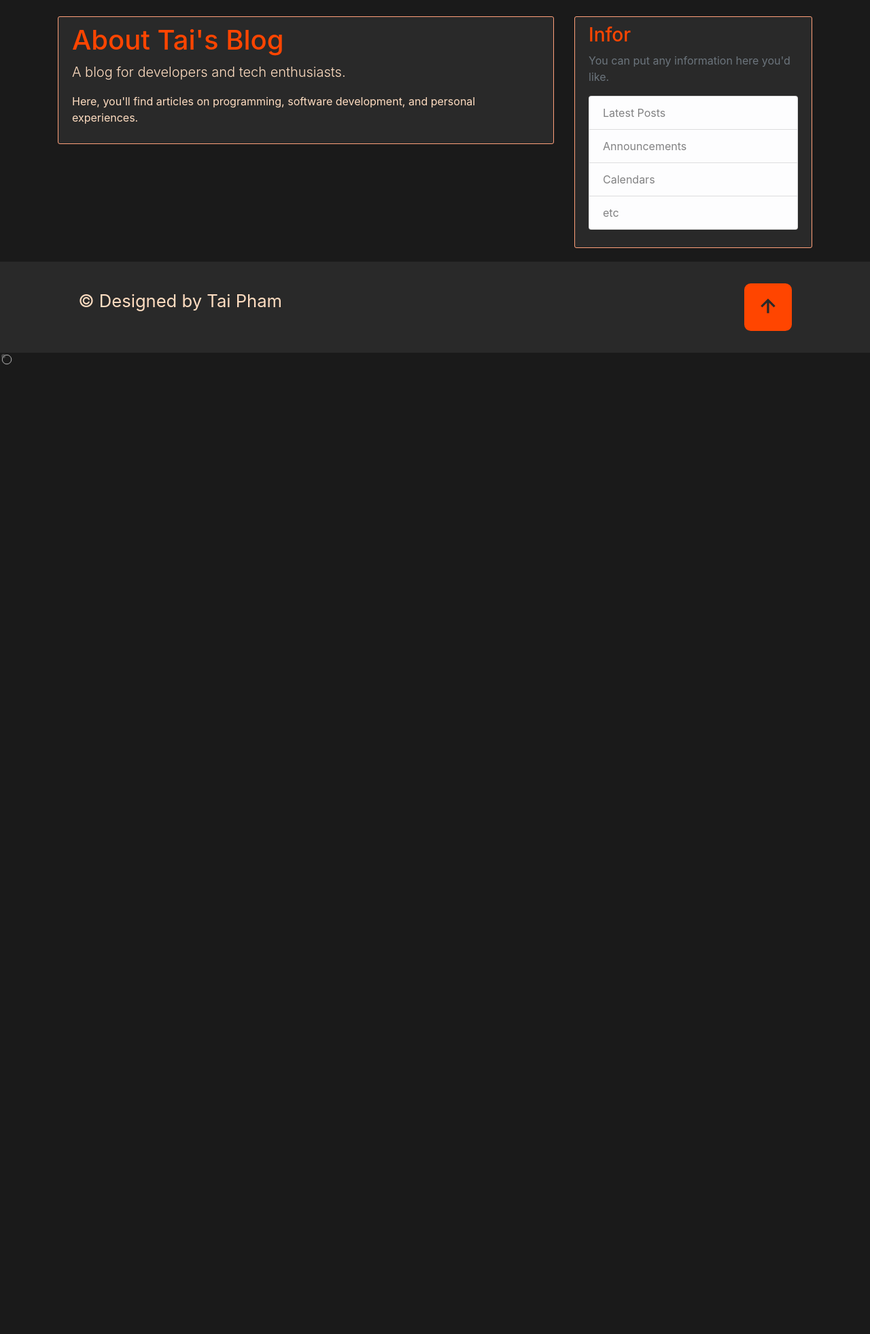
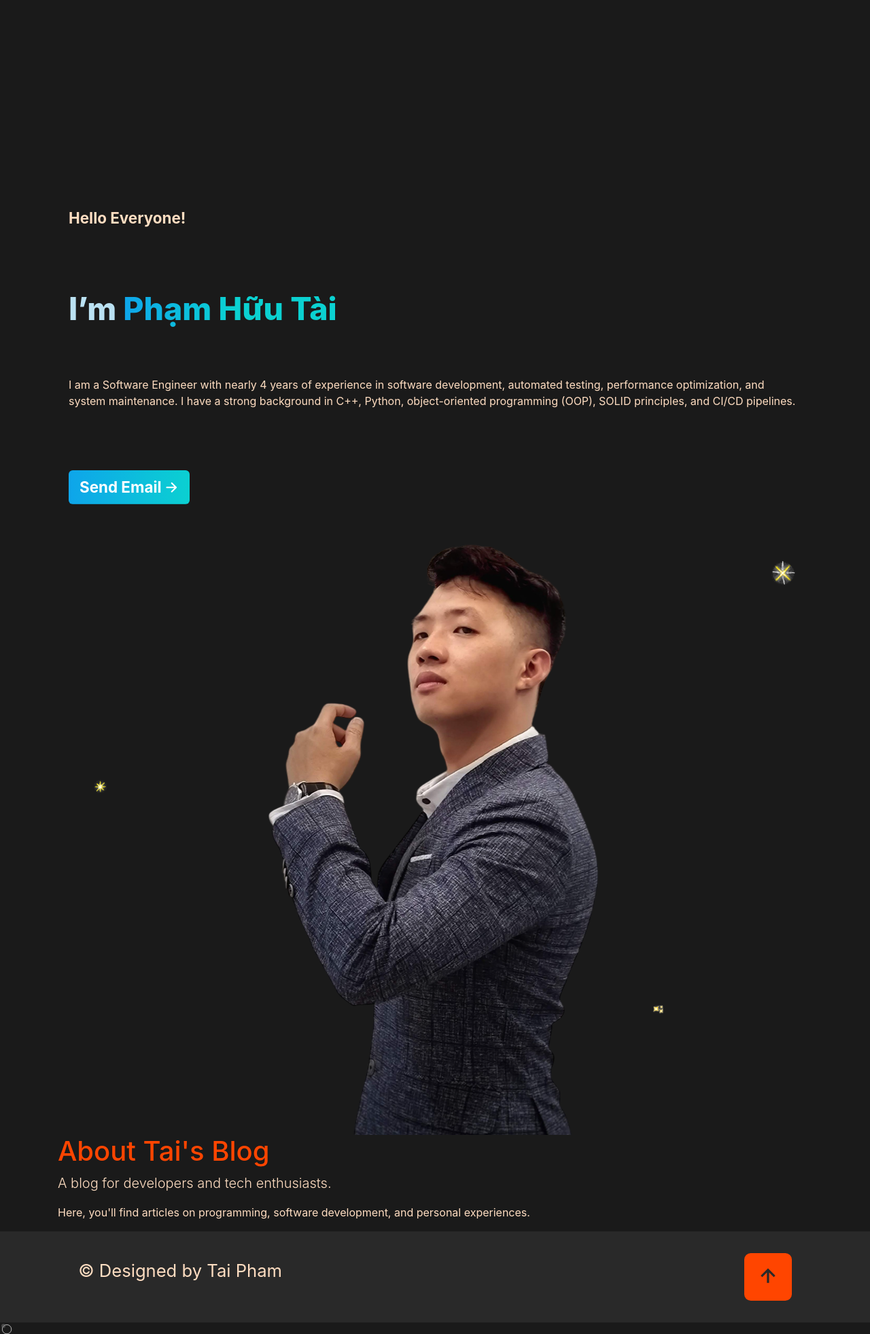
Before and after one commit to taiphamhuu56ld3/blog_flask, a Flask app: page /about in a window 1280 px wide. Shown: the part 56-2019 px from the top of the page at 68% size. Before the commit the page ends 593 px from the top, so only its background shows below. Run offline with Flask 3, Linux system fonts and the light colour scheme; some libraries are stand-ins or nearby versions.

Commit message:
[FEAT] F16: Add about me page for author

```diff
--- /dev/null
+++ b/flaskblog/static/about.css
@@ -0,0 +1,180 @@
+:root {
+  /* colors */
+
+  /* Background colors */
+  --bg-oxford-blue: hsla(222, 44%, 13%, 1);
+
+  /* Text colors */
+
+  --text-alice-blue: hsla(216, 100%, 95%, 1);
+  --text-columbia-blue: hsla(199, 69%, 84%, 1);
+
+  /* Gradient colors */
+  --gradient-1: linear-gradient(90deg, #0ea5ea, #0bd1d1 51%);
+  --gradient-2: linear-gradient(90deg, #0ea5ea, #0bd1d1 51%, #0ea5ea);
+
+  /* Border colors */
+  --border-white: hsl(0, 0%, 100%);
+
+  /* Defalut colors */
+  --white: hsl(0, 0%, 100%, 1);
+
+  /* Font size */
+  --fontSize-1: 2.9rem;
+  --fontSize-6: 1.4rem;
+
+  /* Font Weight */
+  --weight-bold: 700;
+  --weight-extraBold: 800;
+
+  /* line height */
+  --lineHeight-1: 1.3;
+
+  /* Border Radius */
+  --radius-6: 6px;
+  --radius-48: 48px;
+
+  /* Spacing */
+  --section-padding: 70px;
+
+  /* Transition */
+  --transition-1: 0.25s ease;
+}
+
+.author img,
+.author span,
+.author button,
+.author ion-icon {
+  display: block;
+}
+
+.author img {
+  height: auto;
+}
+
+.author button {
+  background: none;
+  font: inherit;
+  border: none;
+  color: inherit;
+}
+
+.author button {
+  cursor: pointer;
+}
+
+.author ion-icon {
+  pointer-events: none;
+}
+
+/* HERO */
+
+.author {
+  padding-block-start: calc(var(--section-padding) + 160px);
+}
+
+.author .container {
+  padding-inline: 16px;
+}
+
+.author .headline {
+  color: var(--text-columbia-blue);
+  line-height: var(--lineHeight-1);
+}
+
+.headline-1 {
+  font-size: var(--fontSize-1);
+  color: var(--text-alice-blue);
+  font-weight: var(--weight-extraBold);
+}
+
+.section-title {
+  margin-block-end: 10px;
+}
+
+.headline .span {
+  background-image: var(--gradient-1);
+  display: inline-block;
+  -webkit-text-fill-color: transparent;
+  -webkit-background-clip: text;
+}
+
+.author .btn {
+  background-image: var(--gradient-2);
+  background-size: 200%;
+  background-position: left;
+  color: var(--white);
+  font-size: var(--fontSize-6);
+  font-weight: var(--weight-bold);
+  max-width: max-content;
+  display: flex;
+  align-items: center;
+  gap: 3px;
+  transition: var(--transition-1);
+}
+
+.author .btn:is(:hover, :focus-visible) {
+  background-position: right;
+}
+
+.author .btn-primary {
+  padding: 8px 16px;
+  border-radius: var(--radius-6);
+}
+
+.author .container {
+  display: grid;
+  gap: 50px;
+}
+
+.author .author-subtitle {
+  font-size: var(--fontSize-6);
+  font-weight: var(--weight-bold);
+}
+
+.author .section-title {
+  margin-block: 20px;
+}
+
+.author .author-text {
+  margin-block-end: 40px;
+}
+
+.author-banner {
+  position: relative;
+}
+
+.author-banner .w-100 {
+  max-width: max-content;
+  margin-inline: auto;
+}
+
+.author .shape {
+  position: absolute;
+  z-index: 1;
+  animation: authorDecoAnim 3s linear infinite alternate;
+}
+
+@keyframes authorDecoAnim {
+  0% {
+    transform: translateY(30px) rotate(0);
+  }
+  100% {
+    transform: translateY(0) rotate(0.6turn);
+  }
+}
+
+.author .shape-1 {
+  top: 10px;
+  right: 10px;
+}
+
+.author .shape-2 {
+  top: 330px;
+  left: 35px;
+}
+
+.author .shape-3 {
+  bottom: 200px;
+  right: 200px;
+}
--- a/flaskblog/templates/about.html
+++ b/flaskblog/templates/about.html
@@ -1,6 +1,40 @@
 {% extends "layout.html" %}
 {% block content %}
-    <div class="content-section">
+    <div class="author">
+        <div class="container">
+            <div class="author-content"></div>
+            <p class="author-subtitle">Hello Everyone!</p>
+
+            <h1 class="headline headline-1 section-title">
+                I’m <span class="span">Phạm Hữu Tài</span>
+            </h1>
+
+            <p class="author-text">
+                I am a Software Engineer with nearly 4 years of experience in software development,
+                automated testing, performance optimization, and system maintenance.
+                I have a strong background in C++, Python, object-oriented programming (OOP),
+                SOLID principles, and CI/CD pipelines.
+            </p>
+
+            <a href="mailto:taiphamhuu56ld3@gmail.com">
+                <button class="btn btn-primary">
+                    <span class="span">Send Email</span>
+                    <ion-icon name="arrow-forward-outline" aria-hidden="true"></ion-icon>
+                </button>
+            </a>
+
+            <div class="author-banner">
+                <img src="../static/pics/tai_home.png" width="327" height="490" alt="TaiPham Clark" class="w-100" />
+
+                <img src="../static/pics/blink1.png" width="35" height="35" alt="shape" class="shape shape-1" />
+
+                <img src="../static/pics/blink2.png" width="25" height="25" alt="shape" class="shape shape-2" />
+
+                <img src="../static/pics/blink3.png" width="20" height="20" alt="shape" class="shape shape-3" />
+            </div>
+
+        </div>
+
         <h1>About Tai's Blog</h1>
         <p class="lead">A blog for developers and tech enthusiasts.</p>
         <p>Here, you'll find articles on programming, software development, and personal experiences.</p>
--- a/flaskblog/templates/layout.html
+++ b/flaskblog/templates/layout.html
@@ -5,6 +5,8 @@
   <!-- Required meta tags -->
   <meta charset="utf-8">
   <meta name="viewport" content="width=device-width, initial-scale=1, shrink-to-fit=no">
+  <meta name="title" content="TaiPham - Blog Website" />
+  <meta name="description" content="This is a blog html made by Coding TaiPham" />
 
   <!-- Favicon -->
   <link rel="shortcut icon" href="../static/pics/BlogIcon.png">
@@ -12,9 +14,14 @@
   <!-- Bootstrap CSS -->
   <link href="https://maxcdn.bootstrapcdn.com/bootstrap/4.0.0/css/bootstrap.min.css" rel="stylesheet"
     integrity="sha384-Gn5384xqQ1aoWXA+058RXPxPg6fy4IWvTNh0E263XmFcJlSAwiGgFAW/dAiS6JXm" crossorigin="anonymous">
+
+  <!-- CSS -->
   <link rel="stylesheet" type="text/css" href="{{ url_for('static',filename ='main.css') }}">
+  <link rel="stylesheet" type="text/css" href="{{ url_for('static',filename ='about.css') }}">
   <link rel="stylesheet" type="text/css" href="{{ url_for('static',filename ='cursor.css') }}">
   <link href='https://unpkg.com/boxicons@2.1.4/css/boxicons.min.css' rel='stylesheet'>
+  <script type="module" src="https://unpkg.com/ionicons@5.5.2/dist/ionicons/ionicons.esm.js"></script>
+
   <link href="{{ url_for('static',filename ='footer.css') }}" rel="stylesheet">
   {% if title %}
   <title>
@@ -61,7 +68,7 @@
   </header>
   <main role="main" class="container">
     <div class="row">
-      <div class="col-md-8">
+      <div class="{% if request.endpoint == 'main.about' %}col-md-12{% else %}col-md-8{% endif %}">
         {% with messages = get_flashed_messages(with_categories=true) %}
         {% if messages %}
         {% for category, message in messages %}
@@ -77,6 +84,8 @@
         {% block content %}
         {% endblock %}
       </div>
+
+      {% if request.endpoint != 'main.about' %}
       <div class="col-md-4">
         <div class="content-section">
           <h3>Infor</h3>
@@ -90,6 +99,7 @@
           </p>
         </div>
       </div>
+      {% endif %}
     </div>
   </main>
 
```
Also changed, not shown: flaskblog/static/pics/blink1.png (added), flaskblog/static/pics/blink2.png (added), flaskblog/static/pics/blink3.png (added), flaskblog/static/pics/tai_home.png (added).
